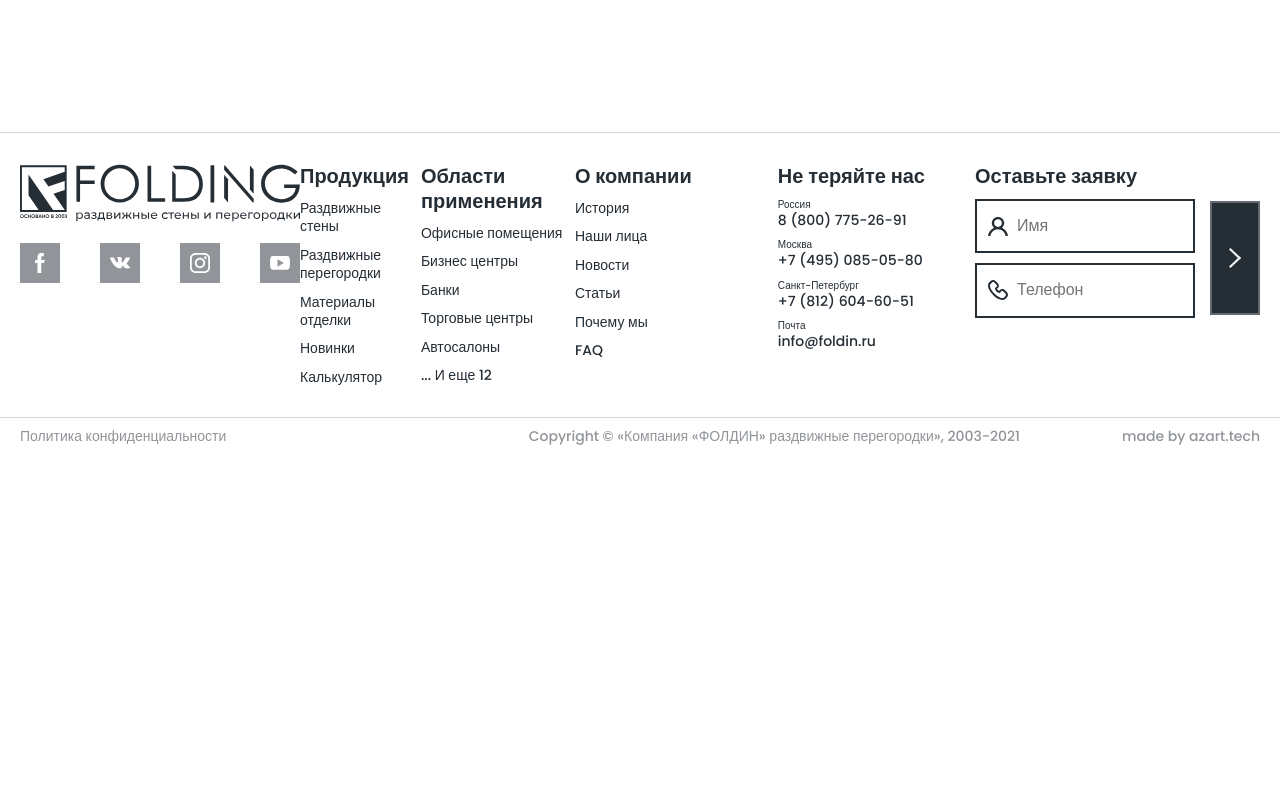
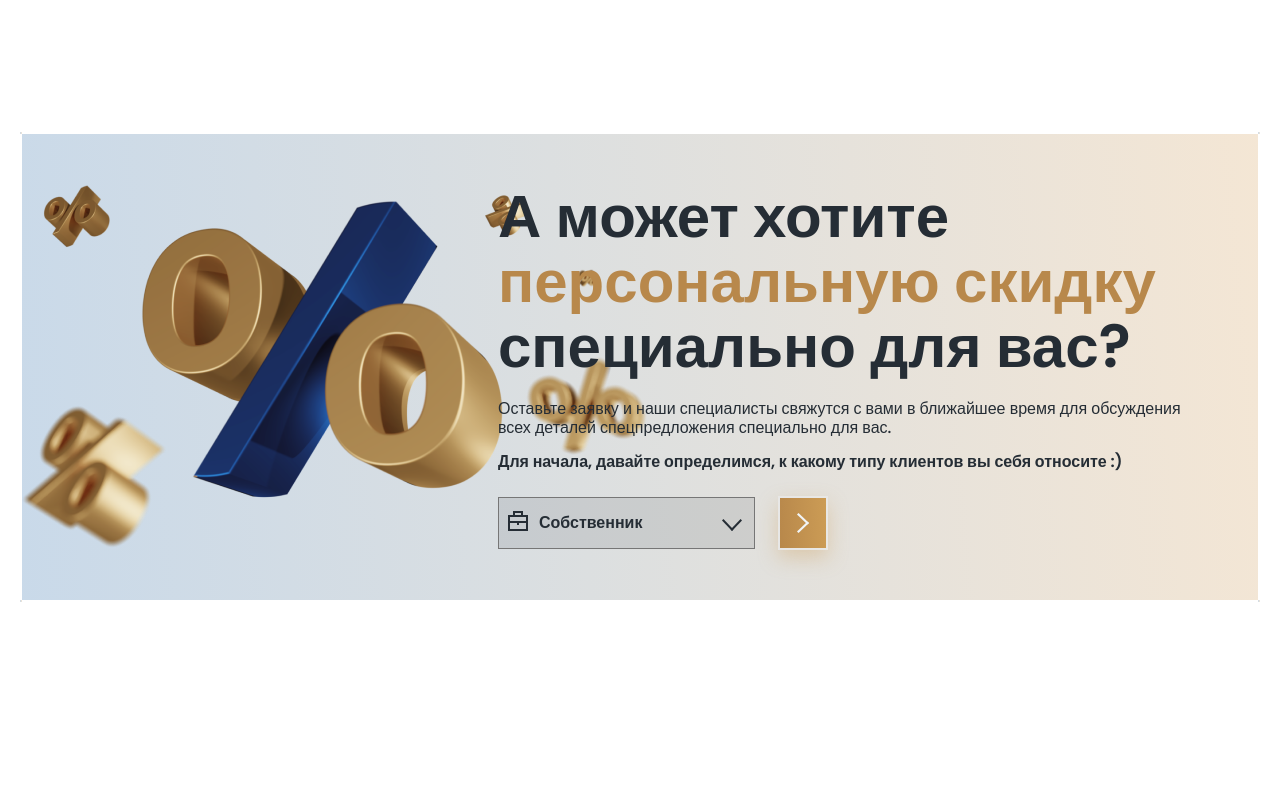
Before and after one commit to EhsonjonKomiljonov/3-oy-foldin, a plain HTML site: page index.html in a window 1280 px wide. Shown: the part 3500-4300 px from the top of the page. Before the commit the page ends 3955 px from the top, so only its background shows below. Drawn offline with Linux system fonts and the light colour scheme.

Commit message:
Add discout section and finished home page

```diff
--- a/index.html
+++ b/index.html
@@ -6,6 +6,7 @@
     <meta name="viewport" content="width=device-width, initial-scale=1.0" />
     <title>Home</title>
     <link rel="stylesheet" href="./css/main.css" />
+    <link rel="shortcut icon" href="./images/logo.svg" type="image/x-icon" />
   </head>
   <body>
     <header class="site-header">
@@ -406,7 +407,12 @@
                   <a href="#" class="carousel__buttons"> Офисы </a>
                 </div>
                 <div class="carousel__inners">
-                  <a href="#" class="carousel__buttons carousel__buttons--seven"> Танцевальные школы </a>
+                  <a
+                    href="#"
+                    class="carousel__buttons carousel__buttons--seven"
+                  >
+                    Танцевальные школы
+                  </a>
                 </div>
                 <div class="carousel__inners">
                   <a href="#" class="carousel__buttons"> Школы </a>
@@ -418,6 +424,40 @@
             </div>
           </div>
           <div class="areas__beautiful"></div>
+        </div>
+      </section>
+      <section class="discount">
+        <div class="container">
+          <div class="discount__inner">
+            <div class="discount__content">
+              <h2 class="discount__title">
+                А может хотите
+                <span class="discount__title__beautiful">
+                  персональную скидку
+                </span>
+                специально для вас?
+              </h2>
+              <p class="discount__text">
+                Оставьте заявку и наши специалисты свяжутся с вами в ближайшее
+                время для обсуждения всех деталей спецпредложения специально для
+                вас.
+              </p>
+              <p class="discount__desc">
+                Для начала, давайте определимся, к какому типу клиентов вы себя
+                относите :)
+              </p>
+              <form class="discount__form" action="https://echo.htmlacademy.ru/">
+                <select class="discount__select">
+                  <option selected disabled>Собственник</option>
+                  <option value="1">Lorem, ipsum.</option>
+                  <option value="2">Lorem, ipsum.</option>
+                  <option value="3">Lorem, ipsum.</option>
+                  <option value="4">Lorem, ipsum.</option>
+                </select>
+                <button class="discount__btn"></button>
+              </form>
+            </div>
+          </div>
         </div>
       </section>
     </main>
--- a/sass/blocks/home/_areas.scss
+++ b/sass/blocks/home/_areas.scss
@@ -1,7 +1,6 @@
 .areas {
   position: relative;
   padding-bottom: 212px;
-  // display: none;
 }
 
 .areas__content {
@@ -17,7 +16,7 @@
 
 .container--areas-two {
   width: 100%;
-  max-width: 760px;
+  max-width: 740px;
   margin-right: auto;
 }
 
@@ -170,6 +169,11 @@
 }
 
 @include media(576px) {
+
+  .areas{
+    padding-bottom: 100px;
+  }
+
   .areas__title {
     font-size: 40px;
     line-height: 45px;
--- /dev/null
+++ b/sass/blocks/home/_discount.scss
@@ -0,0 +1,109 @@
+.discount {
+  padding-bottom: 260px;
+}
+
+.discount__inner {
+  padding: 50px;
+  border: 2px solid;
+  border-image-source: linear-gradient(
+    264.7deg,
+    rgba(211, 156, 85, 0.25) 0%,
+    rgba(39, 105, 169, 0.25) 100%
+  );
+  background: url("../images/discount-bgi.png"),
+    linear-gradient(
+      264.7deg,
+      rgba(211, 156, 85, 0.25) 0%,
+      rgba(39, 105, 169, 0.25) 100%
+    ),
+    linear-gradient(0deg, rgba(255, 255, 255, 0.9), rgba(255, 255, 255, 0.9));
+  background-repeat: no-repeat;
+  background-position: center left;
+}
+
+.discount__content {
+  width: 100%;
+  max-width: 710px;
+  margin-left: auto;
+}
+
+.discount__title {
+  margin: 0 0 20px;
+  font-weight: 600;
+  font-size: 60px;
+  line-height: 65px;
+  color: #252d35;
+}
+
+.discount__title__beautiful {
+  color: #b8884b;
+}
+
+.discount__text {
+  margin-bottom: 15px;
+  font-weight: 500;
+  font-size: 16px;
+  line-height: 19px;
+  color: #252d35;
+}
+
+.discount__desc {
+  margin-bottom: 25px;
+  font-weight: 600;
+  font-size: 16px;
+  line-height: 19px;
+  color: #252d35;
+}
+
+.discount__form {
+  position: relative;
+  display: inline-flex;
+  align-items: center;
+  justify-content: space-between;
+  width: 100%;
+  max-width: 330px;
+}
+
+.discount__select {
+  padding: 15px 100px 15px 40px;
+  font-weight: 600;
+  font-size: 16px;
+  line-height: 20px;
+  background-color: #252d351a;
+  color: #252d35;
+  appearance: none;
+}
+
+.discount__form::before {
+  position: absolute;
+  top: 15px;
+  left: 10px;
+  width: 20px;
+  height: 20px;
+  background-image: url("../images/discount-select-icon.svg");
+  background-repeat: no-repeat;
+  content: "";
+}
+
+.discount__form::after {
+  position: absolute;
+  top: 23px;
+  right: 26%;
+  width: 20px;
+  height: 20px;
+  background-image: url("../images/arrow-down.svg");
+  background-repeat: no-repeat;
+  content: "";
+}
+
+.discount__btn {
+  width: 50px;
+  padding: 25px 0;
+  border: 2px solid rgba(241, 245, 248, 0.3);
+  background: url("../images/arrow-right.svg"),
+    linear-gradient(86.93deg, #b8884b 0%, #cc9c55 100%);
+    background-size: 12px 20px, 100%;
+    background-position: center;
+    background-repeat: no-repeat;
+  box-shadow: 0px 8px 20px rgba(202, 154, 84, 0.35);
+}
--- a/sass/blocks/home/_home.scss
+++ b/sass/blocks/home/_home.scss
@@ -2,3 +2,4 @@
 @import "silding";
 @import "divide";
 @import "areas";
+@import "discount";
```
Also changed, not shown: css/main.css, images/arrow-down.svg (added), images/discount-bgi.png (added), images/discount-select-icon.svg (added), 1 other file.
